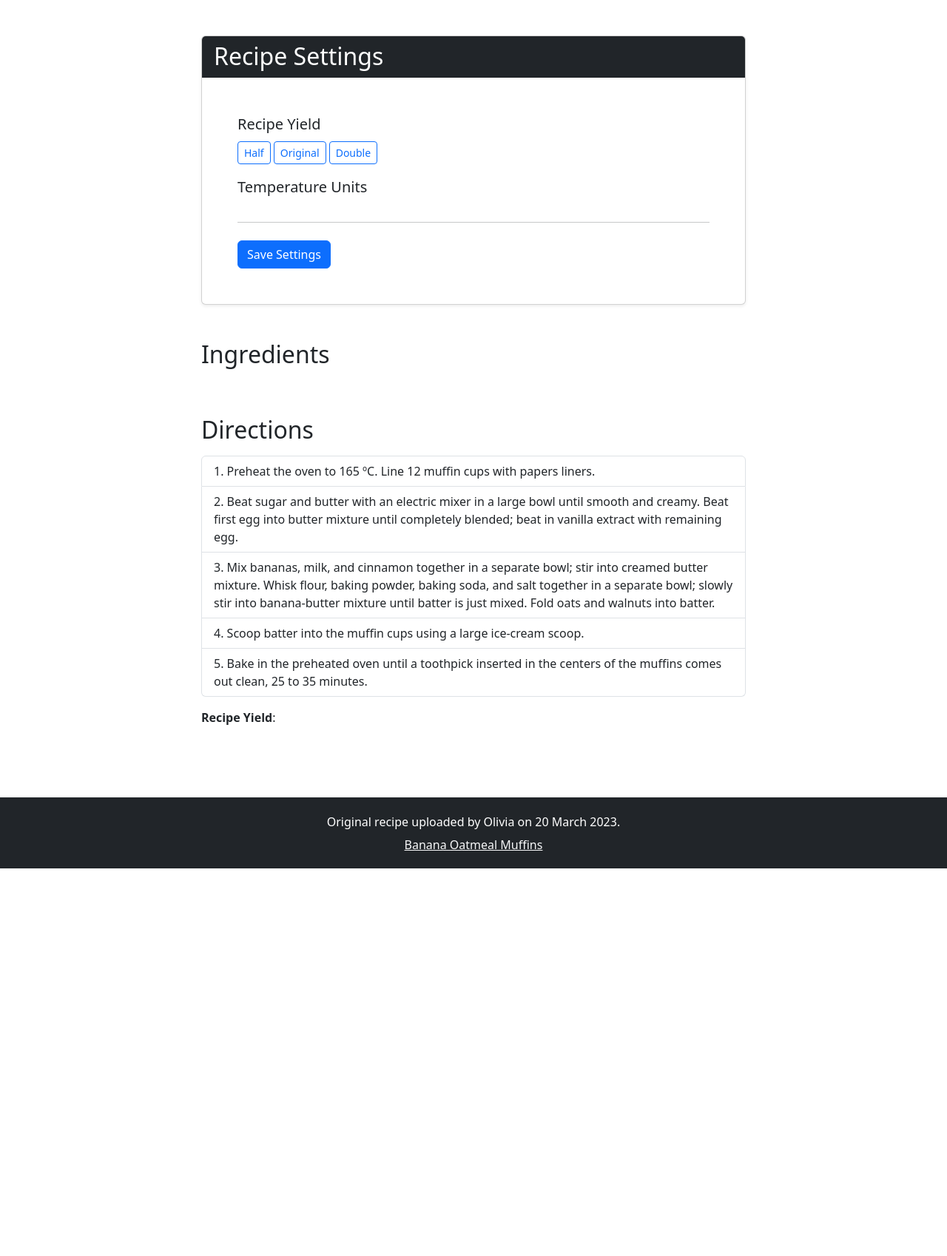
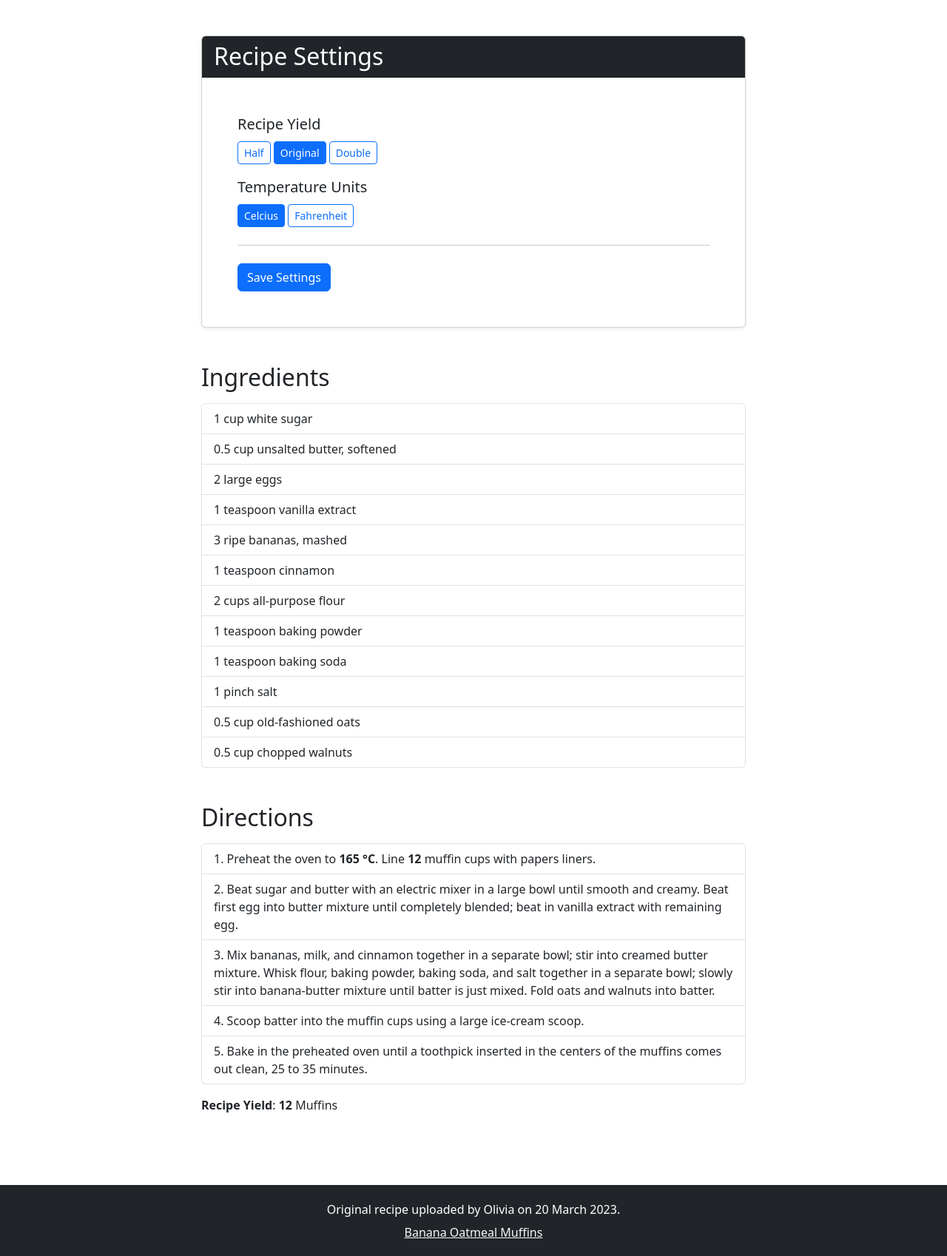
Before and after one commit to eubhawatson-classes/dmit-2025-workbook-eo01-spring-2025, a PHP site: page / in a window 1280 px wide. Shown: the part 169-1867 px from the top of the page at 74% size. Before the commit the page ends 1343 px from the top, so only its background shows below. Run offline with PHP 8.4, Linux system fonts and the light colour scheme.

Commit message:
Finished Lesson 07.

```diff
--- a/module-1/07-form-handling-get/index.php
+++ b/module-1/07-form-handling-get/index.php
@@ -3,6 +3,39 @@
 $title = "Banana Oatmeal Muffins";
 include 'includes/header.php';
 include 'includes/conversions.php';
+
+// We're selecting an actual default value here (not an empty string). This means that when the user loads the page, the recipe will use the original yield.
+$yield = isset($_GET['yield']) ? $_GET['yield'] : 'original';
+
+// Based upon what option the user chooses for the yield, we can now set our multiplier for our ingredient quantities.
+switch ($yield) {
+    case 'half':
+        $multiplier = 0.5;
+        break;
+    case 'double':
+        $multiplier = 2;
+        break;
+    default:
+        $multiplier = 1;
+        break;
+}
+
+// $multiplier = match ($yield) {
+//     'half'   => 0.5,
+//     'double' => 2,
+//     default  => 1,
+// };
+
+// Our oven temperature is 325F by default; this is 165C.
+$temperature_units = isset($_GET['temperature']) ? $_GET['temperature'] : 'C';
+$oven_temperature = ($temperature_units == 'C') ? '165 &deg;C' : '325 &deg;F';
+
+// This is a null coalescing operator. This is a shorthand for a ternary statement.
+// $temperature_units = isset($_GET['temperature']) ?? 'C';
+
+// Here's an example where you could NOT USE a null coalescing operator:
+// $dog_breed = isset($GET['yl']) ? 'Yellow Lab' : 'Black Lab';
+
 
 ?>
 
@@ -16,13 +49,21 @@ include 'includes/conversions.php';
              <fieldset class="mb-3">
                 <legend class="fs-5">Recipe Yield</legend>
 
-                <input type="radio" name="yield" id="yield-half" value="half" class="btn-check">
+                <!--
+                    STICKY FORM VALUES
+
+                    It is extremely important that we retain our form values for the user. Here, we have radio buttons, which can have the 'checked' attribute.
+
+                    We can use a little if statement to see whether or not a particular option was previously chosen; if it was, we can echo out 'checked'.
+                -->
+
+                <input type="radio" name="yield" id="yield-half" value="half" class="btn-check" <?php if ($yield == 'half') echo 'checked'; ?>>
                 <label for="yield-half" class="btn btn-sm btn-outline-primary">Half</label>
 
-                <input type="radio" name="yield" id="yield-original" value="original" class="btn-check">
+                <input type="radio" name="yield" id="yield-original" value="original" class="btn-check" <?php if ($yield == 'original') echo 'checked'; ?>>
                 <label for="yield-original" class="btn btn-sm btn-outline-primary">Original</label>
 
-                <input type="radio" name="yield" id="yield-double" value="double" class="btn-check">
+                <input type="radio" name="yield" id="yield-double" value="double" class="btn-check" <?php if ($yield == 'double') echo 'checked'; ?>>
                 <label for="yield-double" class="btn btn-sm btn-outline-primary">Double</label>
              </fieldset>
 
@@ -30,6 +71,11 @@ include 'includes/conversions.php';
              <fieldset class="mb-3">
                 <legend class="fs-5">Temperature Units</legend>
 
+                <input type="radio" id="temperature-c" name="temperature" value="C" class="btn-check" <?php if ($temperature_units  == 'C') echo 'checked'; ?>>
+                <label for="temperature-c" class="btn btn-sm btn-outline-primary">Celcius</label>
+
+                <input type="radio" id="temperature-f" name="temperature" value="F" class="btn-check" <?php if ($temperature_units  == 'F') echo 'checked'; ?>>
+                <label for="temperature-f" class="btn btn-sm btn-outline-primary">Fahrenheit</label>
              </fieldset>
 
             <hr class="my-4">
@@ -45,29 +91,20 @@ include 'includes/conversions.php';
     <h2 class="mb-3">Ingredients</h2>
 
     <ul class="list-group">
-    <!-- 1 cup white sugar
+        <?php
 
-    0.5 cup unsalted butter, softened
+        // We already have an array that stores all of our ingredients. Let's loop through it an dynamically generate the ingredients and the amounts we need for the user's chosen yield.
+        foreach ($ingredients as $ingredient) {
+            echo '<li class="list-group-item">';
 
-    2 large eggs
+            $calc_quantity = $ingredient['base_quantity'] * $multiplier;
 
-    1 teaspoon vanilla extract
+            echo $calc_quantity . " " . $ingredient['unit'] . " " . $ingredient['name'];
 
-    3 ripe bananas, mashed
+            echo '</li>';
+        }
 
-    1 teaspoon cinnamon
-
-    2 cups all-purpose flour
-
-    1 teaspoon baking powder
-
-    1 teaspoon baking soda
-
-    1 pinch salt
-
-    0.5 cup old-fashioned oats
-
-    0.5 cup chopped walnuts -->
+        ?>
     </ul>
 
 </section>
@@ -77,7 +114,7 @@ include 'includes/conversions.php';
     <h2 class="mb-3">Directions</h2>
 
     <ol class="list-group list-group-numbered">
-        <li class="list-group-item">Preheat the oven to 165 ºC. Line 12 muffin cups with papers liners.</li>
+        <li class="list-group-item">Preheat the oven to <strong><?= $oven_temperature; ?></strong>. Line <strong><?= 12 * $multiplier; ?></strong> muffin cups with papers liners.</li>
 
         <li class="list-group-item">Beat sugar and butter with an electric mixer in a large bowl until smooth and creamy. Beat first egg into butter mixture until completely blended; beat in vanilla extract with remaining egg.</li>
 
@@ -88,7 +125,7 @@ include 'includes/conversions.php';
         <li class="list-group-item">Bake in the preheated oven until a toothpick inserted in the centers of the muffins comes out clean, 25 to 35 minutes.</li>
     </ol>
 
-    <p class="my-3"><strong>Recipe Yield</strong>: </p>
+    <p class="my-3"><strong>Recipe Yield</strong>: <strong><?= 12 * $multiplier; ?></strong> Muffins</p>
 </section>
 
 <?php
```
